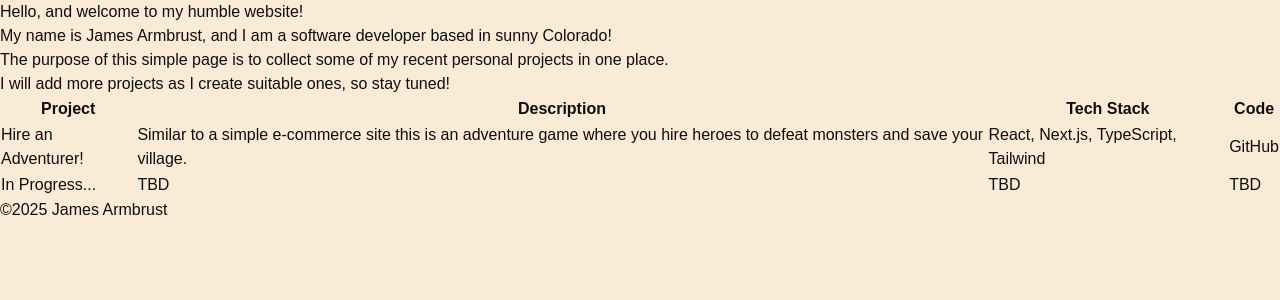
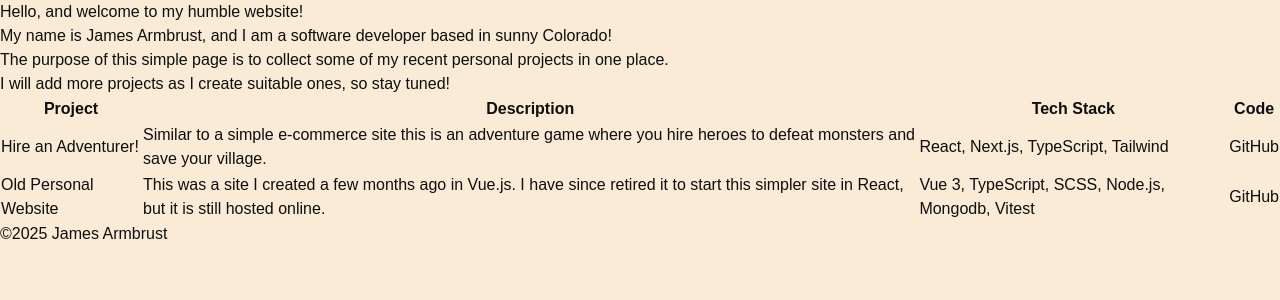
Before and after one commit to jarmbrust/website2, a Next.js app: page / in a window 1280 px wide. Shown: the top 300 px of the page. Built offline with nearby package versions, Linux system fonts and the light colour scheme.

Commit message:
added previous website

```diff
--- a/src/app/page.tsx
+++ b/src/app/page.tsx
@@ -18,11 +18,12 @@ export default function Home() {
                 <th className="px-4 py-2 border-zinc-500">Code</th>
               </tr>
               <tr className="border border-zinc-500">
-                <td className="px-5 py-4 border-zinc-500">
+                <td className="px-5 py-4">
                   <a
                     className="text-blue-700"
                     href="https://hire-an-adventurer.vercel.app/"
-                    target="_blank">
+                    target="_blank"
+                  >
                     Hire an Adventurer!
                   </a>
                 </td>
@@ -34,16 +35,35 @@ export default function Home() {
                   React, Next.js, TypeScript, Tailwind
                 </td>
                 <td className="text-blue-700 px-5 py-4">
-                  <a  href="https://github.com/jarmbrust/hire-an-adventurer" target="_blank">
+                  <a
+                    href="https://github.com/jarmbrust/hire-an-adventurer"
+                    target="_blank"
+                  >
                     GitHub
                   </a>
                 </td>
               </tr>
               <tr className="border border-zinc-500" >
-                <td className="px-5 py-4">In Progress...</td>
-                <td className="max-w-[600px] px-5 py-4">TBD</td>
-                <td className="px-5 py-4">TBD</td>
-                <td className="px-5 py-4">TBD</td></tr>
+                <td className="px-5 py-4 border-zinc-500">
+                  <a
+                    className="text-blue-700"
+                    href="https://james3k.com/"
+                    target="_blank"
+                  >
+                    Old Personal Website
+                  </a>
+                </td>
+                <td className="max-w-[600px] px-5 py-4">
+                  This was a site I created a few months ago in Vue.js.
+                  I have since retired it to start this simpler site in React, but it is still hosted online.
+                </td>
+                <td className="px-5 py-4">Vue 3, TypeScript, SCSS, Node.js, Mongodb, Vitest</td>
+                <td className="text-blue-700 px-5 py-4">
+                  <a  href="https://github.com/jarmbrust/website1" target="_blank">
+                    GitHub
+                  </a>
+                </td>
+              </tr>
             </tbody>
           </table>
         </div>
```
